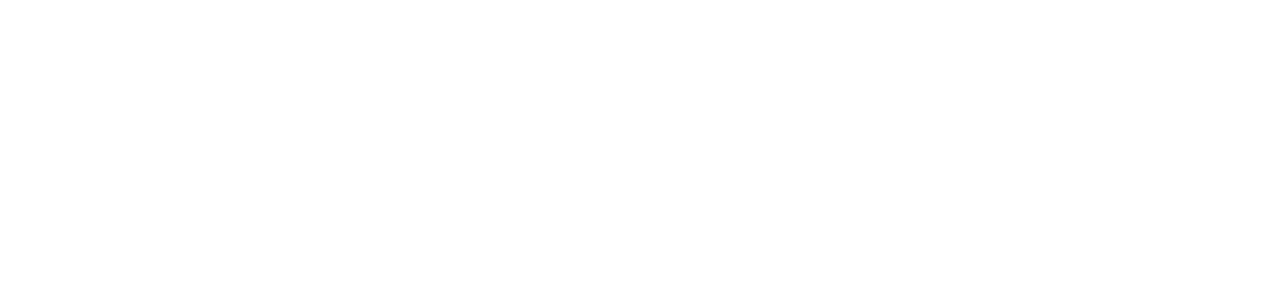
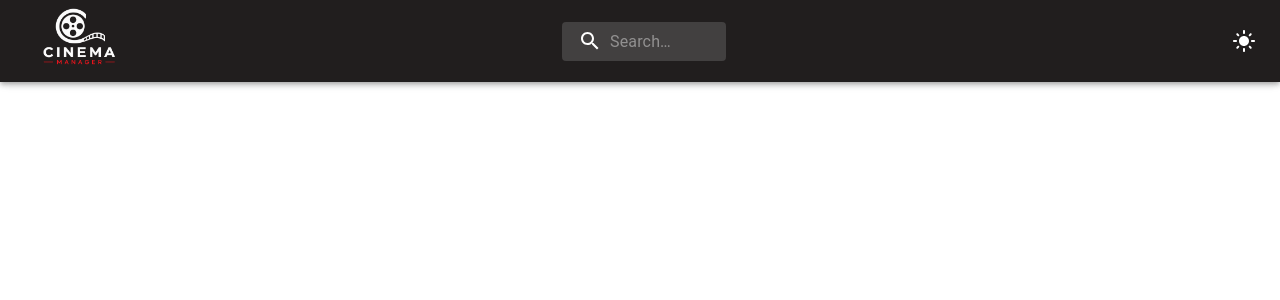
Before and after one commit to GreatBritain-AU/Cinema_manager_petProject, a React (Vite) app: page / in a window 1280 px wide. Shown: the top 300 px of the page. Built offline with nearby package versions, Linux system fonts and the light colour scheme.

Commit message:
header created

```diff
--- a/index.html
+++ b/index.html
@@ -2,7 +2,7 @@
 <html lang="en">
   <head>
     <meta charset="UTF-8" />
-    <link rel="icon" type="image/svg+xml" href="/favicon.svg" />
+    <!-- <link rel="icon" type="image/svg+xml" href="/favicon.svg" /> -->
     <meta name="viewport" content="width=device-width, initial-scale=1.0" />
     <title>cinema_meneger</title>
   </head>
--- a/package.json
+++ b/package.json
@@ -10,12 +10,17 @@
     "preview": "vite preview"
   },
   "dependencies": {
+    "@emotion/react": "^11.14.0",
+    "@emotion/styled": "^11.14.1",
+    "@mui/icons-material": "^9.4.0",
+    "@mui/material": "^9.4.0",
     "eslint-plugin-simple-import-sort": "^14.0.0",
     "react": "^19.2.8",
     "react-dom": "^19.2.8"
   },
   "devDependencies": {
     "@eslint/js": "^10.0.1",
+    "@ianvs/prettier-plugin-sort-imports": "^4.7.1",
     "@types/react": "^19.2.18",
     "@types/react-dom": "^19.2.4",
     "@vitejs/plugin-react": "^6.1.0",
--- a/src/App.jsx
+++ b/src/App.jsx
@@ -1,4 +1,6 @@
-import { useState } from 'react'
+
+
+import Header from './components/Header/Header.jsx'
 
 import './App.css'
 
@@ -6,7 +8,7 @@
 
   return (
     <>
-
+      <Header/>
     </>
   )
 }
--- /dev/null
+++ b/src/components/Header/Header.jsx
@@ -0,0 +1,90 @@
+import LightModeIcon from "@mui/icons-material/LightMode";
+import SearchIcon from "@mui/icons-material/Search";
+import AppBar from "@mui/material/AppBar";
+import Box from "@mui/material/Box";
+import InputBase from "@mui/material/InputBase";
+import { alpha, styled } from "@mui/material/styles";
+import Toolbar from "@mui/material/Toolbar";
+import Typography from "@mui/material/Typography";
+
+import cinemaLogo from "../../assets/cinema_meneger_icon.png";
+
+const Search = styled("div")(({ theme }) => ({
+  position: "relative",
+  borderRadius: theme.shape.borderRadius,
+  backgroundColor: alpha(theme.palette.common.white, 0.15),
+  "&:hover": {
+    backgroundColor: alpha(theme.palette.common.white, 0.25),
+  },
+  marginLeft: 0,
+  width: "100%",
+  [theme.breakpoints.up("sm")]: {
+    marginLeft: theme.spacing(1),
+    width: "auto",
+  },
+}));
+
+const SearchIconWrapper = styled("div")(({ theme }) => ({
+  padding: theme.spacing(0, 2),
+  height: "100%",
+  position: "absolute",
+  pointerEvents: "none",
+  display: "flex",
+  alignItems: "center",
+  justifyContent: "center",
+}));
+
+const StyledInputBase = styled(InputBase)(({ theme }) => ({
+  color: "inherit",
+  width: "100%",
+  "& .MuiInputBase-input": {
+    padding: theme.spacing(1, 1, 1, 0),
+    paddingLeft: `calc(1em + ${theme.spacing(4)})`,
+    transition: theme.transitions.create("width"),
+    [theme.breakpoints.up("sm")]: {
+      width: "12ch",
+      "&:focus": {
+        width: "20ch",
+      },
+    },
+  },
+}));
+
+function Header() {
+  return (
+    <Box sx={{ flexGrow: 1 }}>
+      <AppBar sx={{ backgroundColor: "#211e1e" }}>
+        <Toolbar sx={{ justifyContent: "space-between" }}>
+          <Box sx={{ flex: 1, display: "flex", justifyContent: "flex-start" }}>
+            <Typography
+              variant="h6"
+              noWrap
+              component="div"
+              sx={{ display: { xs: "none", sm: "block" } }}
+            >
+              <img src={cinemaLogo} alt="logo" width={110} />
+            </Typography>
+          </Box>
+
+          <Box sx={{ flex: 2, display: "flex", justifyContent: "center" }}>
+            <Search>
+              <SearchIconWrapper>
+                <SearchIcon />
+              </SearchIconWrapper>
+              <StyledInputBase
+                placeholder="Search…"
+                inputProps={{ "aria-label": "search" }}
+              />
+            </Search>
+          </Box>
+
+          <Box sx={{ flex: 1, display: "flex", justifyContent: "flex-end" }}>
+            <LightModeIcon />
+          </Box>
+        </Toolbar>
+      </AppBar>
+    </Box>
+  );
+}
+
+export default Header;
```
Also changed, not shown: src/assets/cinema_meneger_icon.png (added), 1 other file (tests, documents, lock files or other folders).
